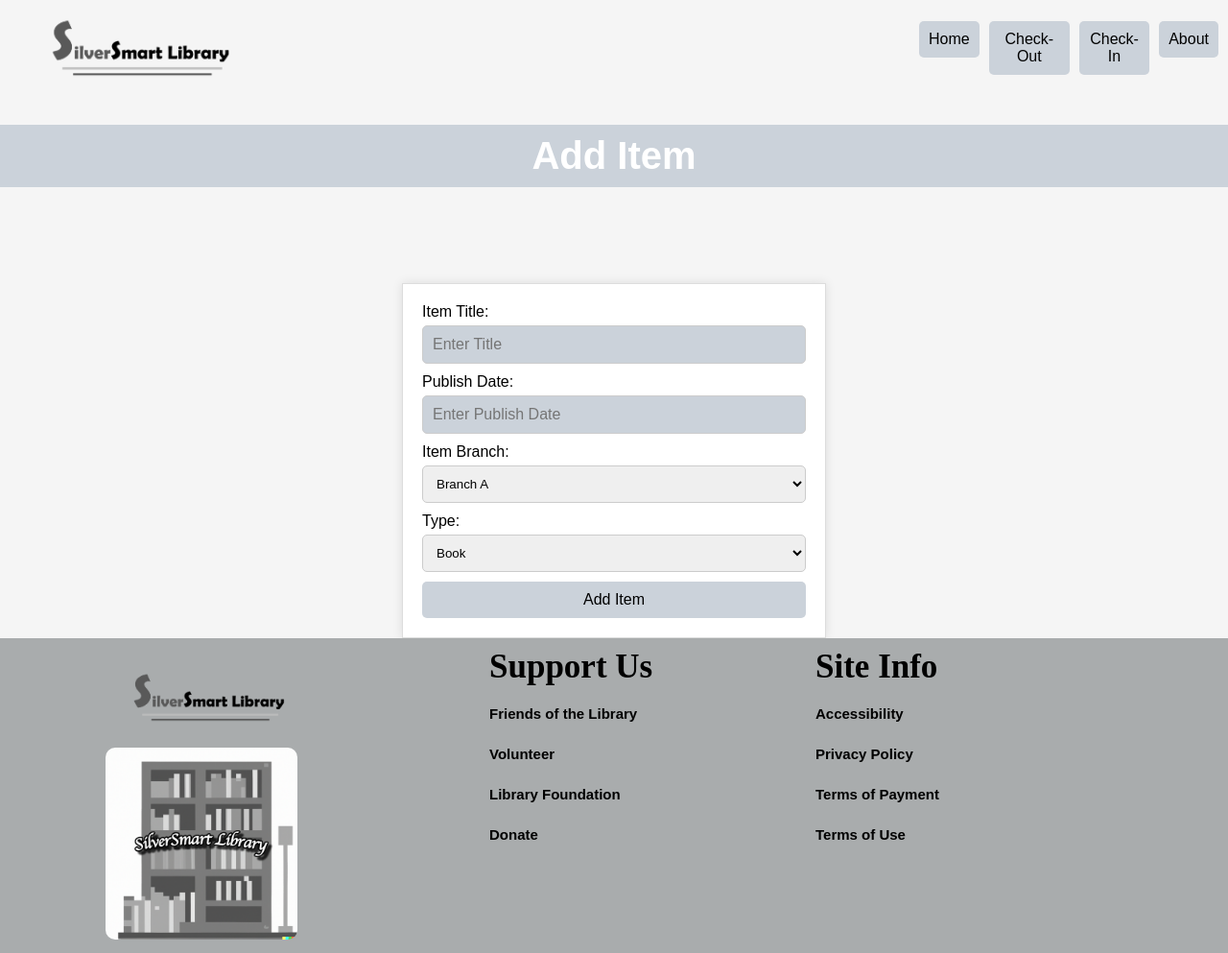
After one commit to morganglis/SilverSmart-Library, a Flask app: template app/templates/add_item.html in a window 1280 px wide. The commit adds this page. Shown: the whole page at 96% size. Run offline with Flask 3, Linux system fonts and the light colour scheme; the template is opened without the code that fills it, so the values that code supplies are empty.

Commit message:
Add item page

```diff
--- a/app/routes.py
+++ b/app/routes.py
@@ -198,6 +198,11 @@ def calculate_fees(due_date, return_date):
         days_past_due = (return_date - due_date).days
         return Decimal(days_past_due) * Decimal('1.00')
     return Decimal('0.00')
+
+@app.route('/add_item')
+def add_item():
+    return render_template('add_item.html')
+
 
 @app.route('/checkout', methods=['GET', 'POST'])
 def checkout():
--- /dev/null
+++ b/app/templates/add_item.html
@@ -0,0 +1,94 @@
+{% include 'header.html' %}
+
+<style>
+    body {
+        font-family: Arial, sans-serif;
+        background-color: #f5f5f5;
+        margin: 0;
+        padding-top: 30px;
+    }
+    .main-content1 {
+        display: block;
+        min-height: calc(75vh - 80px);
+        text-align: center;
+    }
+    h2 {
+        background-color: rgb(203, 210, 218);
+        color: #fff;
+        padding: 10px;
+        text-align: center;
+    }
+    form {
+        max-width: 400px;
+        margin: 0 auto;
+        padding: 20px;
+        background-color: #fff;
+        border: 1px solid #ddd;
+        box-shadow: 0 0 10px rgba(0, 0, 0, 0.1);
+        display: block;
+    }
+    label {
+        display: block;
+        margin-bottom: 5px;
+        text-align: left;
+    }
+    input[type="text"],
+    select {
+        width: 100%;
+        padding: 10px;
+        margin-bottom: 10px;
+        border: 1px solid #ccc;
+        border-radius: 5px;
+    }
+    /* Set a max-width for the text input fields */
+    input[type="text"]#itemTitle,
+    input[type="text"]#publishDate {
+        max-width: calc(100% - 22px); /* Adjust as needed */
+    }
+    button {
+        display: inline-block;
+        width: 100%;
+        padding: 10px;
+        background-color: rgb(203, 210, 218);
+        color: black;
+        border: none;
+        border-radius: 5px;
+        cursor: pointer;
+    }
+    button:hover {
+        background-color: rgb(71, 74, 74);
+    }
+</style>
+
+<div class="main-content1">
+    <h2>Add Item</h2>
+    <form>
+        <label for="itemTitle">Item Title:</label>
+        <input type="text" id="itemTitle" placeholder="Enter Title" required>
+
+        <label for="publishDate">Publish Date:</label>
+        <input type="text" id="publishDate" placeholder="Enter Publish Date" required>
+
+        <label for="itemBranch">Item Branch:</label>
+        <select id="itemBranch">
+            <option value="Branch A">Branch A</option>
+            <option value="Branch B">Branch B</option>
+            <option value="Branch C">Branch C</option>
+            <option value="Branch D">Branch D</option>
+        </select>
+
+        <label for="typeID">Type:</label>
+        <select id="typeID">
+            <option value="Book">Book</option>
+            <option value="Magazine">Magazine</option>
+            <option value="Classic Movie">Classic Movie</option>
+            <option value="New Release">New Release</option>
+            <option value="Reference">Reference</option>
+        </select>
+
+        <button type="submit">Add Item</button>
+    </form>
+</div>
+
+
+{% include 'footer.html' %}
--- a/app/templates/library_checkout.html
+++ b/app/templates/library_checkout.html
@@ -186,7 +186,7 @@
             {% for item_id in checkout_items %}
                 {% if item_id and item_id|int in items %}
                     <li style="text-align: center;">
-                        {{ items[item_id|int].itemTitle }} added to checkout!flaskflask run
+                        {{ items[item_id|int].itemTitle }} added to checkout!
                         <form action="{{ url_for('checkout') }}" method="post" style="display: inline-block; background-color: transparent; border:none; box-shadow: none">
                             <input type="hidden" name="patronID" value="{{ patron.patronID }}">
                             <input type="hidden" name="itemIDToRemove" value="{{ item_id }}">
```
